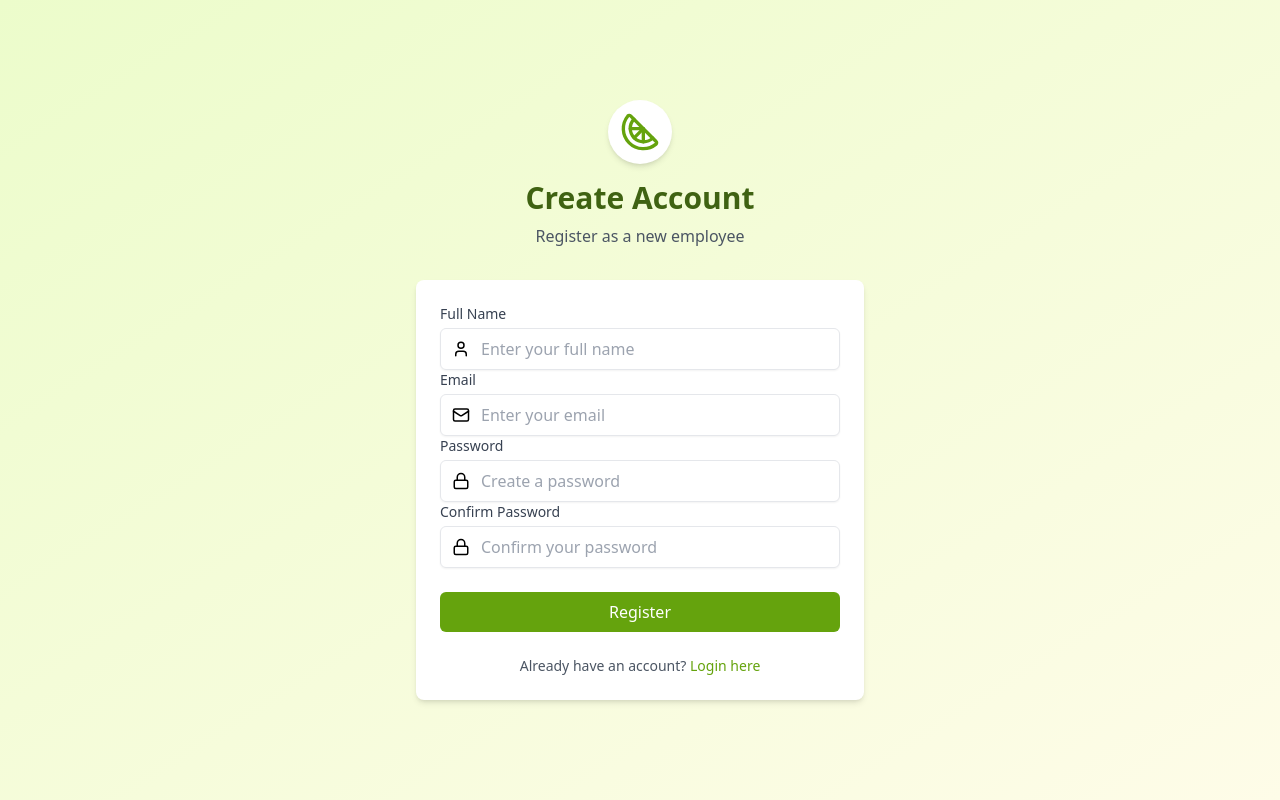
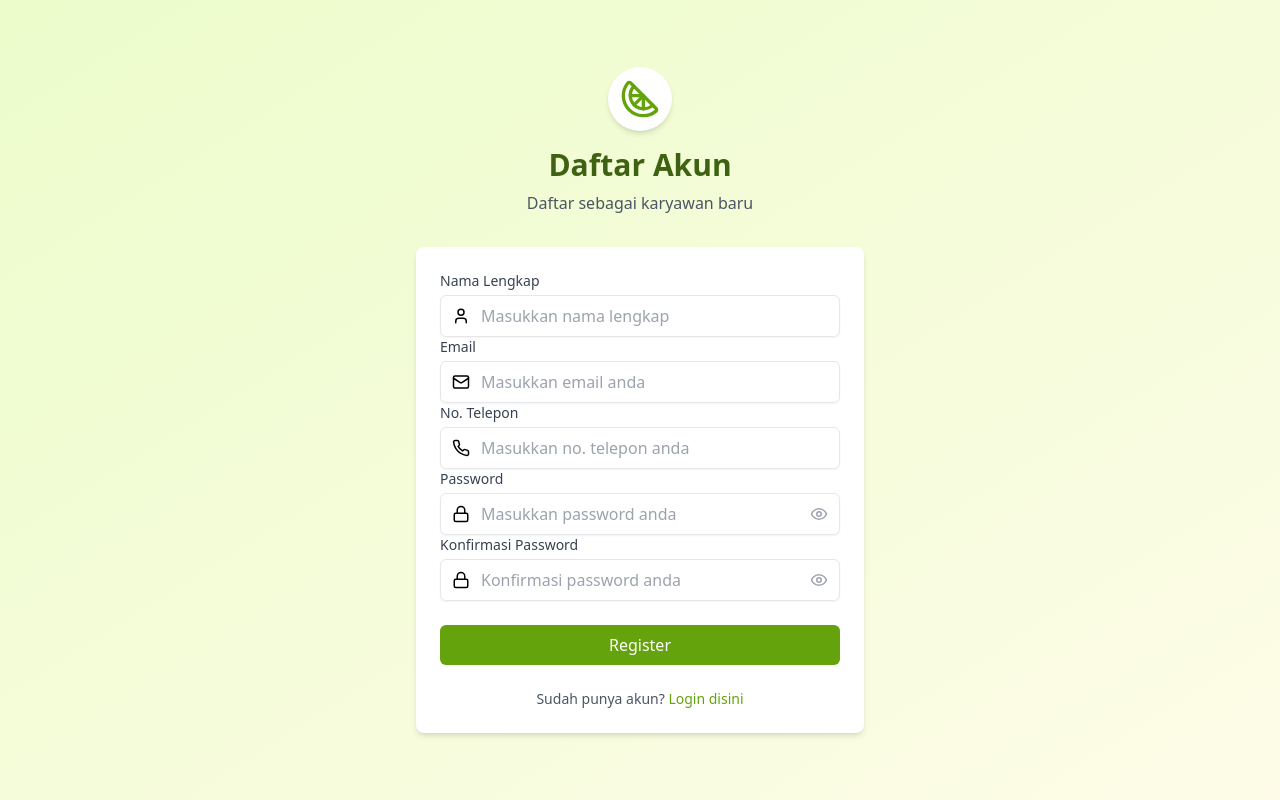
Before and after one commit to ahazain/durian-managemen, a React (Vite) app in the folder fe/: page /register in a window 1280 px wide. Built offline with nearby package versions, Linux system fonts and the light colour scheme.

Commit message:
refactor login dan register

```diff
--- a/fe/src/components/common/Input.tsx
+++ b/fe/src/components/common/Input.tsx
@@ -4,6 +4,7 @@ interface InputProps
   extends React.InputHTMLAttributes<HTMLInputElement | HTMLSelectElement> {
   label?: string;
   icon?: React.ReactNode;
+  rightIcon?: React.ReactNode; // Tambahkan prop ini
   as?: "input" | "select";
   children?: React.ReactNode;
 }
@@ -11,6 +12,7 @@ interface InputProps
 export const Input: React.FC<InputProps> = ({
   label,
   icon,
+  rightIcon, // Tambahkan parameter ini
   as = "input",
   className = "",
   children,
@@ -32,16 +34,28 @@ export const Input: React.FC<InputProps> = ({
             {icon}
           </div>
         )}
+
+        {/* Tambahkan bagian rightIcon */}
+        {rightIcon && (
+          <div className="absolute inset-y-0 right-0 pr-3 flex items-center">
+            {rightIcon}
+          </div>
+        )}
+
         {as === "select" ? (
           <select
-            className={`${inputClasses} ${icon ? "pl-10" : ""} ${className}`}
+            className={`${inputClasses} ${icon ? "pl-10" : ""} ${
+              rightIcon ? "pr-10" : ""
+            } ${className}`}
             {...(props as React.SelectHTMLAttributes<HTMLSelectElement>)}
           >
             {children}
           </select>
         ) : (
           <input
-            className={`${inputClasses} ${icon ? "pl-10" : ""} ${className}`}
+            className={`${inputClasses} ${icon ? "pl-10" : ""} ${
+              rightIcon ? "pr-10" : ""
+            } ${className}`}
             {...(props as React.InputHTMLAttributes<HTMLInputElement>)}
           />
         )}
--- a/fe/src/pages/Login.tsx
+++ b/fe/src/pages/Login.tsx
@@ -1,6 +1,7 @@
 import React, { useState } from "react";
 import { useNavigate, Link } from "react-router-dom";
-import { Mail, Lock, Citrus as Fruit } from "lucide-react";
+import { Mail, Lock, Citrus as Fruit, Eye, EyeOff } from "lucide-react";
+import toast from "react-hot-toast";
 import { useAuth } from "../contexts/AuthContext";
 import { Input } from "../components/common/Input";
 import { Button } from "../components/common/Button";
@@ -11,14 +12,13 @@ export const Login: React.FC = () => {
   const navigate = useNavigate();
   const [email, setEmail] = useState("");
   const [password, setPassword] = useState("");
-  const [error, setError] = useState("");
+  const [showPassword, setShowPassword] = useState(false);
 
   const handleSubmit = async (e: React.FormEvent) => {
     e.preventDefault();
-    setError("");
 
     if (!email || !password) {
-      setError("Please enter both email and password");
+      toast.error("Please enter both email and password");
       return;
     }
 
@@ -28,6 +28,9 @@ export const Login: React.FC = () => {
       const userData = JSON.parse(
         localStorage.getItem("durianAppUser") || "{}"
       );
+
+      toast.success("Login berhasil!");
+
       // Redirect based on role
       if (userData.role === "admin") {
         navigate("/admin");
@@ -35,7 +38,7 @@ export const Login: React.FC = () => {
         navigate("/employee");
       }
     } catch (err: any) {
-      setError(err.message || "Failed to login");
+      toast.error(err.message || "Failed to login");
     }
   };
 
@@ -47,36 +50,38 @@ export const Login: React.FC = () => {
             <Fruit size={40} className="text-durian-600" />
           </div>
           <h1 className="text-3xl font-bold text-durian-800">
-            Durian Management
+            Manajemen Durian
           </h1>
-          <p className="text-gray-600 mt-2">Login to access your account</p>
+          <p className="text-gray-600 mt-2">Masuk untuk mengakses akun Anda</p>
         </div>
 
         <Card className="w-full">
           <form onSubmit={handleSubmit}>
-            {error && (
-              <div className="mb-4 p-3 bg-red-50 text-red-700 rounded-md border border-red-200">
-                {error}
-              </div>
-            )}
-
             <Input
               label="Email"
               type="email"
-              placeholder="Enter your email"
+              placeholder="masukkan email anda"
               value={email}
               onChange={(e) => setEmail(e.target.value)}
               icon={<Mail size={18} />}
               required
             />
-
             <Input
               label="Password"
-              type="password"
-              placeholder="Enter your password"
+              type={showPassword ? "text" : "password"}
+              placeholder="Masukkan password anda"
               value={password}
               onChange={(e) => setPassword(e.target.value)}
               icon={<Lock size={18} />}
+              rightIcon={
+                <button
+                  type="button"
+                  onClick={() => setShowPassword(!showPassword)}
+                  className="text-gray-400 hover:text-gray-600"
+                >
+                  {showPassword ? <EyeOff size={18} /> : <Eye size={18} />}
+                </button>
+              }
               required
             />
 
@@ -91,14 +96,24 @@ export const Login: React.FC = () => {
               </Button>
             </div>
 
+            {/* lupa passw*/}
+            <div className="mt-4 flex justify-end">
+              <Link
+                to="/forgot-password"
+                className="text-sm text-durian-600 hover:underline"
+              >
+                Lupa Password?
+              </Link>
+            </div>
+
             <div className="mt-6 text-center">
               <p className="text-sm text-gray-600">
-                Don't have an account?{" "}
+                Belum punya akun?{" "}
                 <Link
                   to="/register"
                   className="text-durian-600 hover:underline font-medium"
                 >
-                  Register here
+                  Daftar di sini
                 </Link>
               </p>
             </div>
--- a/fe/src/pages/Register.tsx
+++ b/fe/src/pages/Register.tsx
@@ -1,23 +1,35 @@
-import React, { useState } from 'react';
-import { Link, useNavigate } from 'react-router-dom';
-import { User, Mail, Lock, Citrus as Fruit } from 'lucide-react';
-import { useAuth } from '../contexts/AuthContext';
-import { Input } from '../components/common/Input';
-import { Button } from '../components/common/Button';
-import { Card } from '../components/common/Card';
+import React, { useState } from "react";
+import { Link, useNavigate } from "react-router-dom";
+import {
+  User,
+  Mail,
+  Lock,
+  Phone,
+  Eye,
+  EyeOff,
+  Citrus as Fruit,
+} from "lucide-react";
+import toast from "react-hot-toast";
+import { useAuth } from "../contexts/AuthContext";
+import { Input } from "../components/common/Input";
+import { Button } from "../components/common/Button";
+import { Card } from "../components/common/Card";
 
 export const Register: React.FC = () => {
   const { register, loading } = useAuth();
   const navigate = useNavigate();
 
   const [formData, setFormData] = useState({
-    nama: '',
-    email: '',
-    password: '',
-    confirmPassword: '',
+    nama: "",
+    email: "",
+    phoneNumber: "",
+    password: "",
+    confirmPassword: "",
   });
 
   const [errors, setErrors] = useState<Record<string, string>>({});
+  const [showPassword, setShowPassword] = useState(false);
+  const [showConfirmPassword, setShowConfirmPassword] = useState(false);
 
   const handleChange = (e: React.ChangeEvent<HTMLInputElement>) => {
     const { name, value } = e.target;
@@ -34,23 +46,51 @@ export const Register: React.FC = () => {
 
   const validateForm = () => {
     const newErrors: Record<string, string> = {};
+    let hasEmptyFields = false;
 
-    if (!formData.nama) newErrors.nama = 'Name is required';
+    if (!formData.nama) {
+      newErrors.nama = "Nama wajib diisi";
+      hasEmptyFields = true;
+    }
 
     if (!formData.email) {
-      newErrors.email = 'Email is required';
+      newErrors.email = "Email wajib diisi";
+      hasEmptyFields = true;
     } else if (!/\S+@\S+\.\S+/.test(formData.email)) {
-      newErrors.email = 'Invalid email format';
+      newErrors.email = "Format email tidak valid";
+      toast.error("Format email tidak valid");
+    }
+
+    if (!formData.phoneNumber) {
+      newErrors.phoneNumber = "Nomor telepon wajib diisi";
+      hasEmptyFields = true;
+    } else if (!/^[0-9+\-\s()]+$/.test(formData.phoneNumber)) {
+      newErrors.phoneNumber = "Format nomor telepon tidak valid";
+      toast.error("Format nomor telepon tidak valid");
+    } else if (formData.phoneNumber.length < 10) {
+      newErrors.phoneNumber = "Nomor telepon minimal 10 digit";
+      toast.error("Nomor telepon minimal 10 digit");
     }
 
     if (!formData.password) {
-      newErrors.password = 'Password is required';
+      newErrors.password = "Password wajib diisi";
+      hasEmptyFields = true;
     } else if (formData.password.length < 6) {
-      newErrors.password = 'Password must be at least 6 characters';
+      newErrors.password = "Password minimal 6 karakter";
+      toast.error("Password minimal 6 karakter");
     }
 
-    if (formData.password !== formData.confirmPassword) {
-      newErrors.confirmPassword = 'Passwords do not match';
+    if (!formData.confirmPassword) {
+      newErrors.confirmPassword = "Konfirmasi password wajib diisi";
+      hasEmptyFields = true;
+    } else if (formData.password !== formData.confirmPassword) {
+      newErrors.confirmPassword = "Password tidak sama";
+      toast.error("Password tidak sama");
+    }
+
+    // Show single toast for empty fields
+    if (hasEmptyFields) {
+      toast.error("Semua field wajib diisi");
     }
 
     return newErrors;
@@ -68,9 +108,52 @@ export const Register: React.FC = () => {
     try {
       const { confirmPassword, ...registerData } = formData;
       await register(registerData);
-      navigate('/login');
+      toast.success("Registrasi berhasil! Silakan login untuk melanjutkan.");
+      navigate("/login");
     } catch (err: any) {
-      setErrors({ form: err.message || 'Registration failed' });
+      let errorMessage = "Registrasi gagal, silakan coba lagi";
+
+      console.log("Error object:", err); // Debug log
+
+      // Handle axios error response structure
+      if (err.response?.data?.message) {
+        errorMessage = err.response.data.message;
+      } else if (err.response?.data?.error) {
+        errorMessage = err.response.data.error;
+      } else if (err.response?.data) {
+        // If response data is just a string
+        errorMessage =
+          typeof err.response.data === "string"
+            ? err.response.data
+            : errorMessage;
+      } else if (err.message) {
+        // Handle BadRequestError and other error types
+        if (err.message.includes("BadRequestError:")) {
+          // Extract message after "BadRequestError: "
+          errorMessage = err.message.replace("BadRequestError:", "").trim();
+        } else {
+          errorMessage = err.message;
+        }
+      }
+
+      // Additional specific error message handling
+      const lowerMessage = errorMessage.toLowerCase();
+      if (lowerMessage.includes("email") && lowerMessage.includes("sudah")) {
+        errorMessage = "Email sudah terdaftar, silakan gunakan email lain";
+      } else if (
+        lowerMessage.includes("phone") &&
+        lowerMessage.includes("sudah")
+      ) {
+        errorMessage = "Nomor telepon sudah terdaftar";
+      } else if (
+        lowerMessage.includes("nama") &&
+        lowerMessage.includes("sudah")
+      ) {
+        errorMessage = "Nama sudah digunakan";
+      }
+
+      toast.error(errorMessage);
+      setErrors({});
     }
   };
 
@@ -81,23 +164,17 @@ export const Register: React.FC = () => {
           <div className="inline-flex items-center justify-center p-3 bg-white rounded-full shadow-md mb-4">
             <Fruit size={40} className="text-durian-600" />
           </div>
-          <h1 className="text-3xl font-bold text-durian-800">Create Account</h1>
-          <p className="text-gray-600 mt-2">Register as a new employee</p>
+          <h1 className="text-3xl font-bold text-durian-800">Daftar Akun</h1>
+          <p className="text-gray-600 mt-2">Daftar sebagai karyawan baru</p>
         </div>
 
         <Card className="w-full">
           <form onSubmit={handleSubmit}>
-            {errors.form && (
-              <div className="mb-4 p-3 bg-red-50 text-red-700 rounded-md border border-red-200">
-                {errors.form}
-              </div>
-            )}
-
             <Input
-              label="Full Name"
+              label="Nama Lengkap"
               name="nama"
               type="text"
-              placeholder="Enter your full name"
+              placeholder="Masukkan nama lengkap"
               value={formData.nama}
               onChange={handleChange}
               icon={<User size={18} />}
@@ -108,7 +185,7 @@ export const Register: React.FC = () => {
               label="Email"
               name="email"
               type="email"
-              placeholder="Enter your email"
+              placeholder="Masukkan email anda"
               value={formData.email}
               onChange={handleChange}
               icon={<Mail size={18} />}
@@ -116,38 +193,75 @@ export const Register: React.FC = () => {
             />
 
             <Input
+              label="No. Telepon"
+              name="phoneNumber"
+              type="tel"
+              placeholder="Masukkan no. telepon anda"
+              value={formData.phoneNumber}
+              onChange={handleChange}
+              icon={<Phone size={18} />}
+              error={errors.phoneNumber}
+            />
+
+            <div className="relative">
+              <Input
                 label="Password"
                 name="password"
-              type="password"
-              placeholder="Create a password"
+                type={showPassword ? "text" : "password"}
+                placeholder="Masukkan password anda"
                 value={formData.password}
                 onChange={handleChange}
                 icon={<Lock size={18} />}
                 error={errors.password}
               />
+              <button
+                type="button"
+                className="absolute right-3 top-9 text-gray-400 hover:text-gray-600"
+                onClick={() => setShowPassword(!showPassword)}
+              >
+                {showPassword ? <EyeOff size={18} /> : <Eye size={18} />}
+              </button>
+            </div>
 
+            <div className="relative">
               <Input
-              label="Confirm Password"
+                label="Konfirmasi Password"
                 name="confirmPassword"
-              type="password"
-              placeholder="Confirm your password"
+                type={showConfirmPassword ? "text" : "password"}
+                placeholder="Konfirmasi password anda"
                 value={formData.confirmPassword}
                 onChange={handleChange}
                 icon={<Lock size={18} />}
                 error={errors.confirmPassword}
               />
+              <button
+                type="button"
+                className="absolute right-3 top-9 text-gray-400 hover:text-gray-600"
+                onClick={() => setShowConfirmPassword(!showConfirmPassword)}
+              >
+                {showConfirmPassword ? <EyeOff size={18} /> : <Eye size={18} />}
+              </button>
+            </div>
 
             <div className="mt-6">
-              <Button type="submit" variant="primary" fullWidth loading={loading}>
+              <Button
+                type="submit"
+                variant="primary"
+                fullWidth
+                loading={loading}
+              >
                 Register
               </Button>
             </div>
 
             <div className="mt-6 text-center">
               <p className="text-sm text-gray-600">
-                Already have an account?{' '}
-                <Link to="/login" className="text-durian-600 hover:underline font-medium">
-                  Login here
+                Sudah punya akun?{" "}
+                <Link
+                  to="/login"
+                  className="text-durian-600 hover:underline font-medium"
+                >
+                  Login disini
                 </Link>
               </p>
             </div>
--- a/fe/src/pages/admin/Scheduling.tsx
+++ b/fe/src/pages/admin/Scheduling.tsx
@@ -335,7 +335,7 @@ export const AdminScheduling: React.FC = () => {
 
       <div className="mb-6">
         <Input
-          placeholder="Search schedules..."
+          placeholder="Cari jadwal..."
           value={searchTerm}
           onChange={(e) => setSearchTerm(e.target.value)}
           icon={<Search size={18} />}
```
Also changed, not shown: fe/src/contexts/AuthContext.tsx (+44 -25 lines), fe/src/pages/admin/Attendance.tsx (+9 -8 lines). Lines whose indentation alone changed are shown as unchanged.
